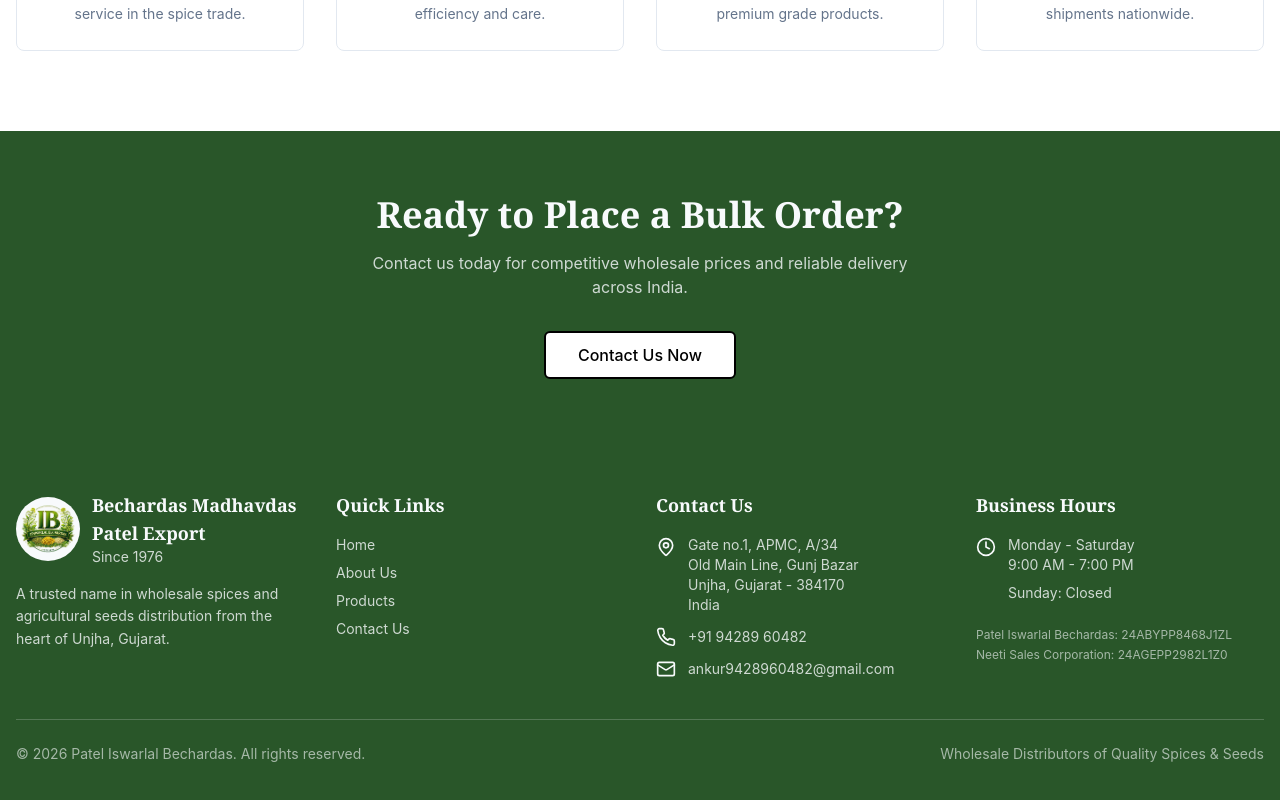
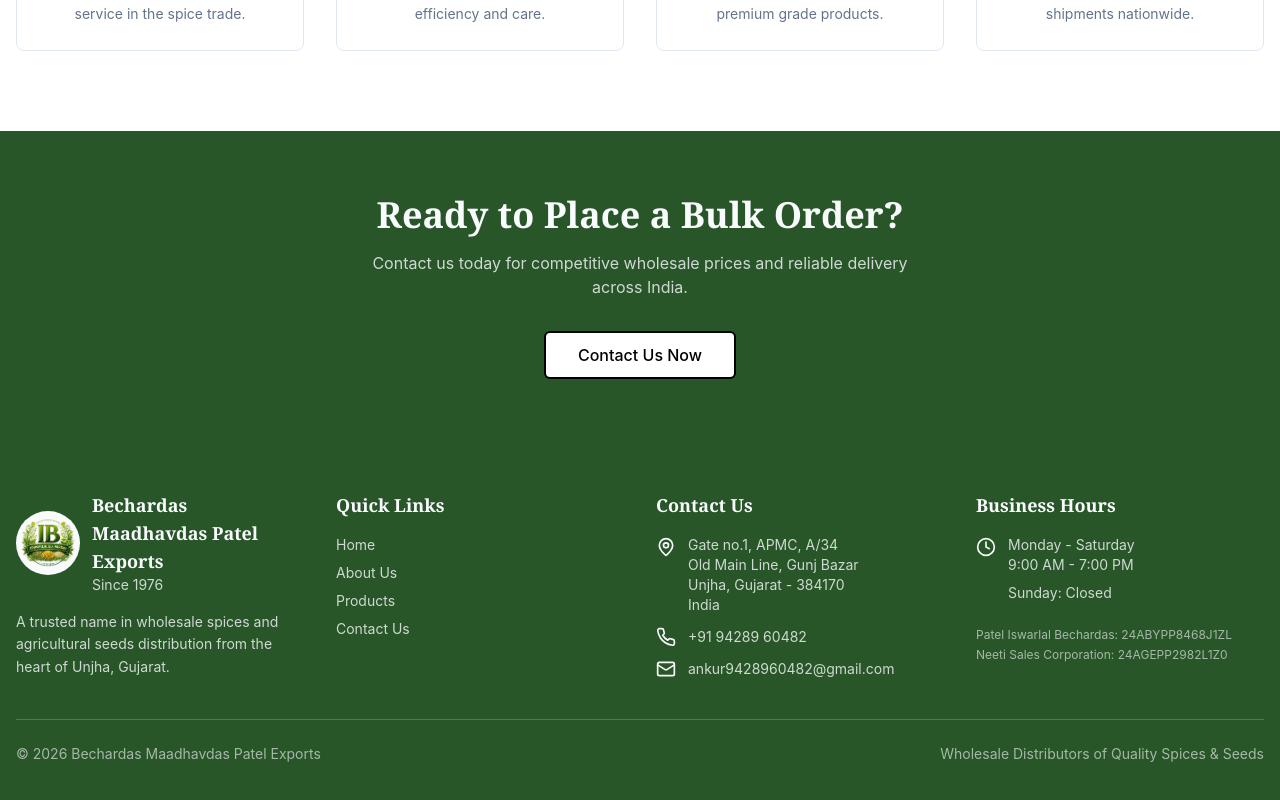
Before and after one commit to Praptttiii/Ishwarlal_Bechardas, a React (Vite) app: page /#/ in a window 1280 px wide. Shown: the part 1944-2744 px from the top of the page. Built offline with nearby package versions, Linux system fonts and the light colour scheme; the HTML template or start-up script is replaced by a standard one.

Commit message:
added changes for manes

```diff
--- a/index.html
+++ b/index.html
@@ -4,14 +4,14 @@
     <meta charset="UTF-8" />
     <meta name="viewport" content="width=device-width, initial-scale=1.0" />
     <title>
-      Bechardas Madhavdas Patel Export | Wholesale Spices & Seeds | Unjha,
+      Bechardas Maadhavdas Patel Exports | Wholesale Spices & Seeds | Unjha,
       Gujarat
     </title>
     <meta
       name="description"
       content="Leading wholesale distributor of quality spices and agricultural seeds from Unjha, Gujarat since 1976. Cumin, mustard, sesame, fennel, psyllium seeds in bulk."
     />
-    <meta name="author" content=" Bechardas Madhavdas Patel Export" />
+    <meta name="author" content="Bechardas Maadhavdas Patel Exports" />
     <meta
       name="keywords"
       content="wholesale spices, cumin seeds, mustard seeds, sesame seeds, fennel seeds, psyllium, isabgol, Unjha Gujarat, agricultural seeds, bulk spices India"
@@ -19,7 +19,7 @@
 
     <meta
       property="og:title"
-      content=" Bechardas Madhavdas Patel Export | Wholesale Spices & Seeds"
+      content=" Bechardas Maadhavdas Patel Exports | Wholesale Spices & Seeds"
     />
     <meta
       property="og:description"
--- a/src/components/FloatingContactButtons.tsx
+++ b/src/components/FloatingContactButtons.tsx
@@ -17,7 +17,7 @@ const FloatingContactButtons = () => {
   const handleEmailClick = () => {
     const subject = encodeURIComponent("Inquiry for Bulk Spices and Seeds");
     const body = encodeURIComponent(
-      "Dear  Bechardas Madhavdas Patel Export ,\n\nI am interested in your products. Please share more details.\n\nThank you.",
+      "Dear Bechardas Maadhavdas Patel Exports ,\n\nI am interested in your products. Please share more details.\n\nThank you.",
     );
     window.open(`mailto:${email}?subject=${subject}&body=${body}`, "_blank");
   };
--- a/src/components/layout/Footer.tsx
+++ b/src/components/layout/Footer.tsx
@@ -18,7 +18,7 @@ const Footer = () => {
               <div>
                 <h3 className="font-serif text-lg font-semibold">
                   {" "}
-                  Bechardas Madhavdas Patel Export
+                    Bechardas Maadhavdas Patel Exports
                 </h3>
                 <p className="text-sm opacity-80">Since 1976</p>
               </div>
@@ -124,8 +124,7 @@ const Footer = () => {
         <div className="border-t border-primary-foreground/20 mt-10 pt-6">
           <div className="flex flex-col md:flex-row justify-between items-center gap-4">
             <p className="text-sm opacity-60">
-              © {new Date().getFullYear()} Patel Iswarlal Bechardas. All rights
-              reserved.
+              © {new Date().getFullYear()} Bechardas Maadhavdas Patel Exports
             </p>
             <p className="text-sm opacity-60">
               Wholesale Distributors of Quality Spices & Seeds
--- a/src/pages/Contact.tsx
+++ b/src/pages/Contact.tsx
@@ -313,7 +313,7 @@ const Contact = () => {
             allowFullScreen
             loading="lazy"
             referrerPolicy="no-referrer-when-downgrade"
-            title=" Bechardas Madhavdas Patel Export Office - Gate no.1, APMC, Unjha, Gujarat"
+            title=" Bechardas Maadhavdas Patel Exports Office - Gate no.1, APMC, Unjha, Gujarat"
           />
         </div>
       </section>
--- a/src/pages/Index.tsx
+++ b/src/pages/Index.tsx
@@ -73,7 +73,7 @@ const Index = () => {
               className="font-serif text-4xl md:text-5xl lg:text-6xl font-bold leading-tight mb-6 animate-fade-in"
               style={{ animationDelay: "0.1s" }}
             >
-              Bechardas Madhavdas Patel Export
+              Bechardas Maadhavdas Patel Exports
             </h1>
             <h2
               className="font-serif text-3xl md:text-4xl mb-6 animate-fade-in"
```
